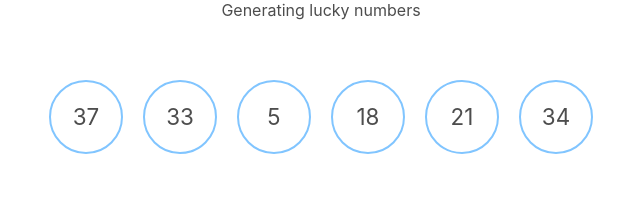
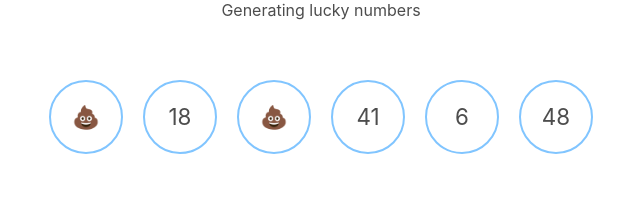
Before and after one commit to motokikasai/react-lotto, a React (Create React App) app: page / in a window 1280 px wide. Both pictures are taken after a click on the button "Show me lucky numbers". Shown: the part 302-516 px from the top of the page, without its empty margins (319-959 px from the left). Built offline with nearby package versions, Linux system fonts and the light colour scheme.

Commit message:
Attempt to make all the numbers unique, with emoji placeholder...

```diff
--- a/src/components/lotto/index.js
+++ b/src/components/lotto/index.js
@@ -14,8 +14,9 @@ class Lotto extends React.Component {
     this.reset = this.reset.bind(this);
   }
 
+  randomFnAdder() {}
+
   clickHandler() {
-    console.log("clicked");
     this.setState({
       numbers: [
         this.randomNum(),
@@ -29,7 +30,9 @@ class Lotto extends React.Component {
   }
 
   randomNum() {
-    return Math.floor(Math.random() * 50);
+    return Math.floor(Math.random() * 50) === 0
+      ? 1
+      : Math.floor(Math.random() * 48) + 1;
   }
 
   reset() {
@@ -43,8 +46,13 @@ class Lotto extends React.Component {
       <div>
         <section className="numbers">
           <div className="flex-row">
-            {this.state.numbers.map(num => {
-              return <span className="number">{num}</span>;
+            {this.state.numbers.map((num, index, array) => {
+              console.log(num);
+              if (array.indexOf(num) === array.lastIndexOf(num)) {
+                return <span className="number">{num}</span>;
+              } else {
+                return <span className="number">&#128169;</span>;
+              }
             })}
           </div>
         </section>
```
